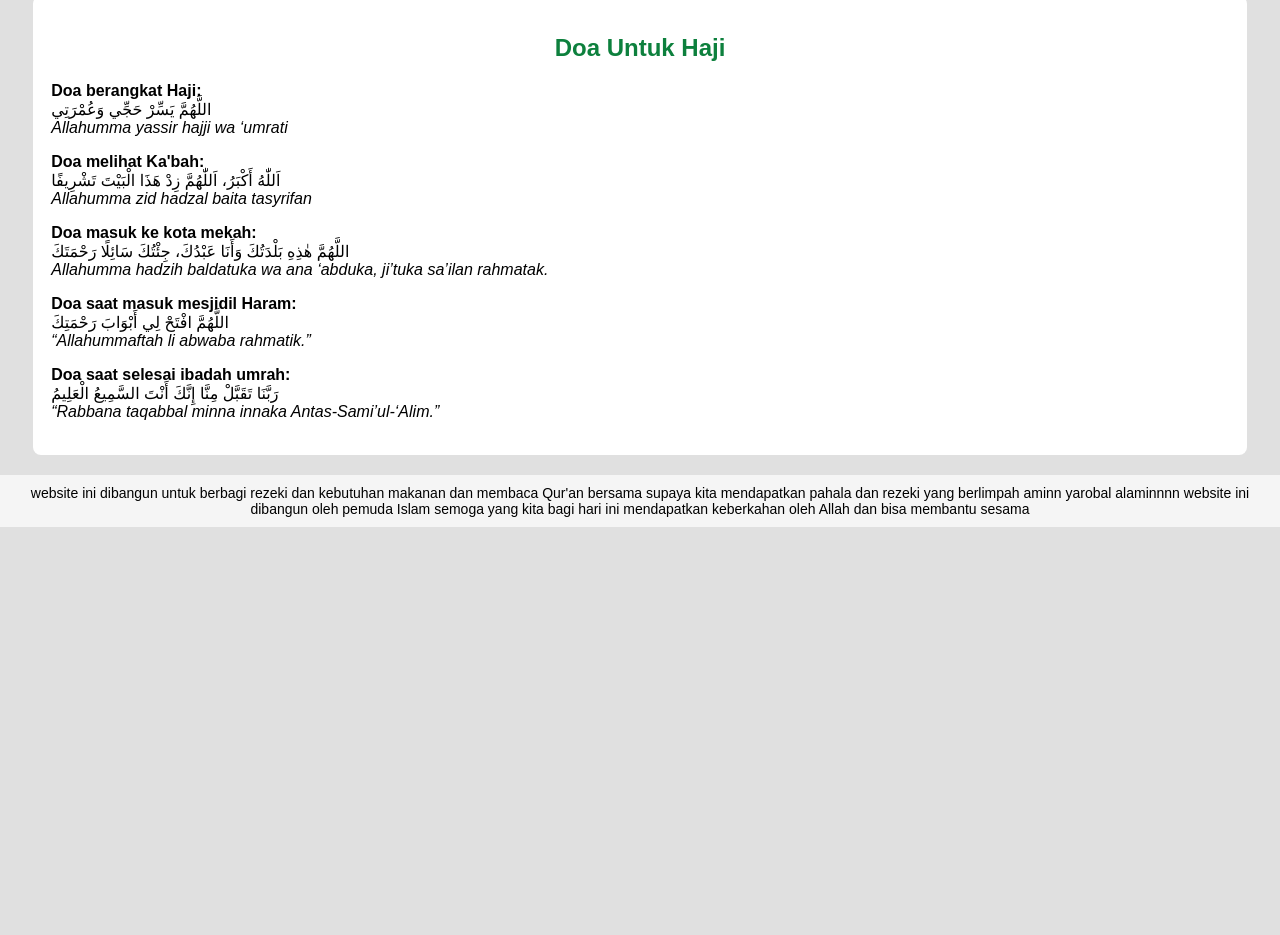
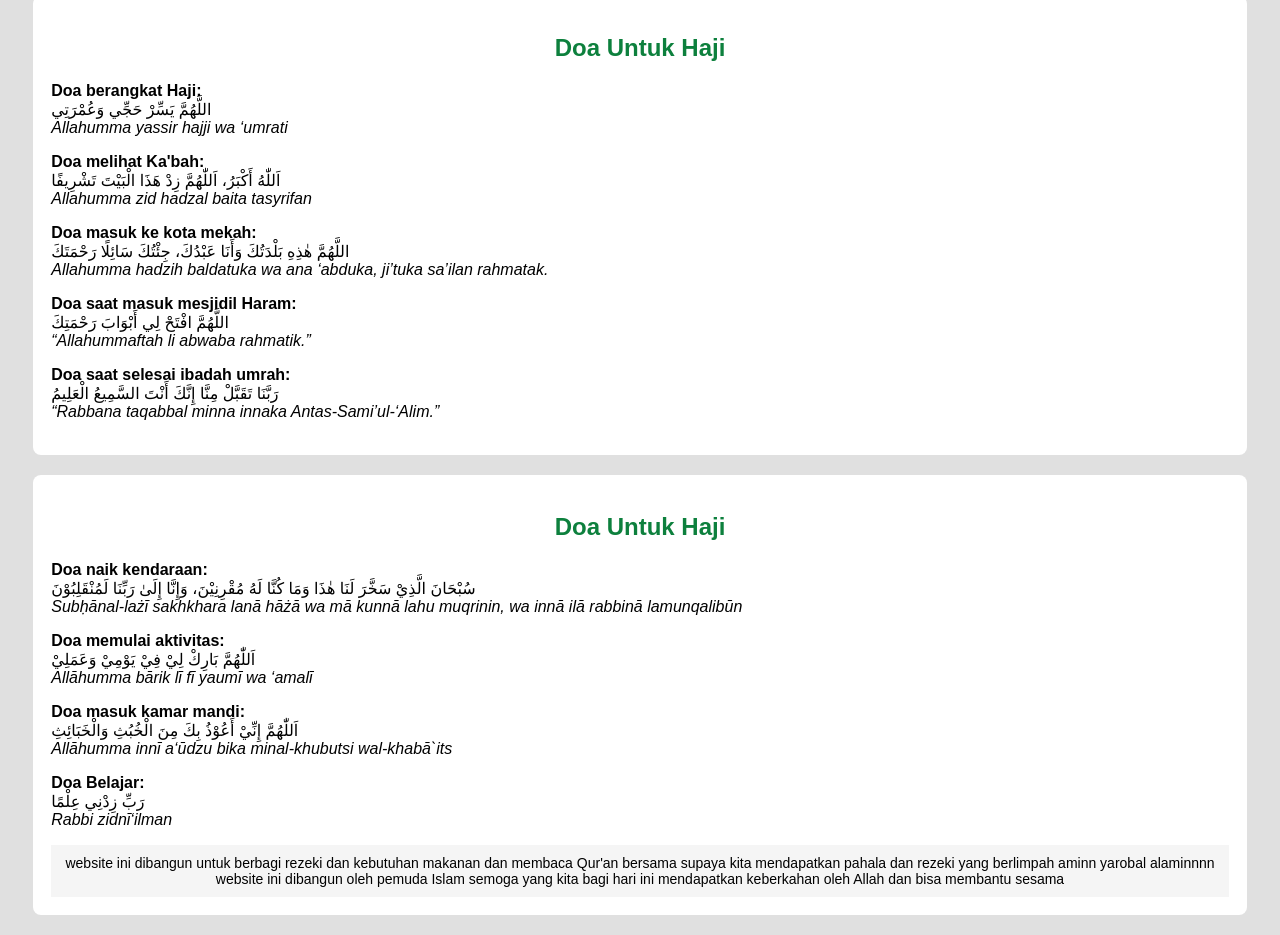
Before and after one commit to jiwhwhnbagwhvev-sys/Pemuda-Islam-, a plain HTML site: page index.html in a window 1280 px wide. Shown: the part 3530-4465 px from the top of the page. Before the commit the page ends 4057 px from the top, so only its background shows below. Drawn offline with Linux system fonts and the light colour scheme.

Commit message:
Update index.html

```diff
--- a/index.html
+++ b/index.html
@@ -197,6 +197,33 @@ h2{color:#1f8a3e;text-align:center;}
 
 </section>
 
+
+<!-- HALAMAN : DOA keseharian -->
+<section id="haji" class="box">
+<h2 style="color:#0d803d;text-align:center;">Doa Untuk Haji</h2>
+
+<p><b>Doa naik kendaraan:</b><br>
+سُبْحَانَ الَّذِيْ سَخَّرَ لَنَا هٰذَا وَمَا كُنَّا لَهُ مُقْرِنِيْنَ، وَإِنَّا إِلَىٰ رَبِّنَا لَمُنْقَلِبُوْنَ
+<br><i>Subḥānal-lażī sakhkhara lanā hāżā wa mā kunnā lahu muqrinin, wa innā ilā rabbinā lamunqalibūn</i>
+</p>
+
+<p><b>Doa memulai aktivitas:</b><br>
+اَللّٰهُمَّ بَارِكْ لِيْ فِيْ يَوْمِيْ وَعَمَلِيْ
+<br><i>Allāhumma bārik lī fī yaumī wa ‘amalī</i>
+</p>
+
+<p><b>Doa masuk kamar mandi:</b><br>
+اَللّٰهُمَّ إِنِّيْ أَعُوْذُ بِكَ مِنَ الْخُبُثِ وَالْخَبَائِثِ
+<br><i>Allāhumma innī a‘ūdzu bika minal-khubutsi wal-khabā`its</i>
+</p>
+
+<p><b>Doa Belajar:</b><br>
+رَبِّ زِدْنِي عِلْمًا
+<br><i>Rabbi zidnī‘ilman</i>
+</p>
+
+
+
 <script>
 const cerita={
  Adam:"Nabi Adam adalah manusia pertama di bumi yang di ciptakan  oleh Allah Nabi Adam adalah manusia pertama yang diciptakan Allah dari tanah. Allah memberikan ilmu kepadanya dan  menempatkannya di surga bersama istrinya,Hawa. Di surga, Adam hanya dilarang mendekati satu pohon.Setan menggoda mereka hingga melanggar larangan tersebut. Setelah itu Adam dan Hawa bertaubat, dan Allah mengampuni mereka.Allah menurunkan Adam dan Hawa ke bumi untuk menjadi khalifah serta mengajarkan manusia agar menyembah Allah. Adam hidup taat hingga wafat sebagai nabi pertama dan bapak seluruh manusia",
```
